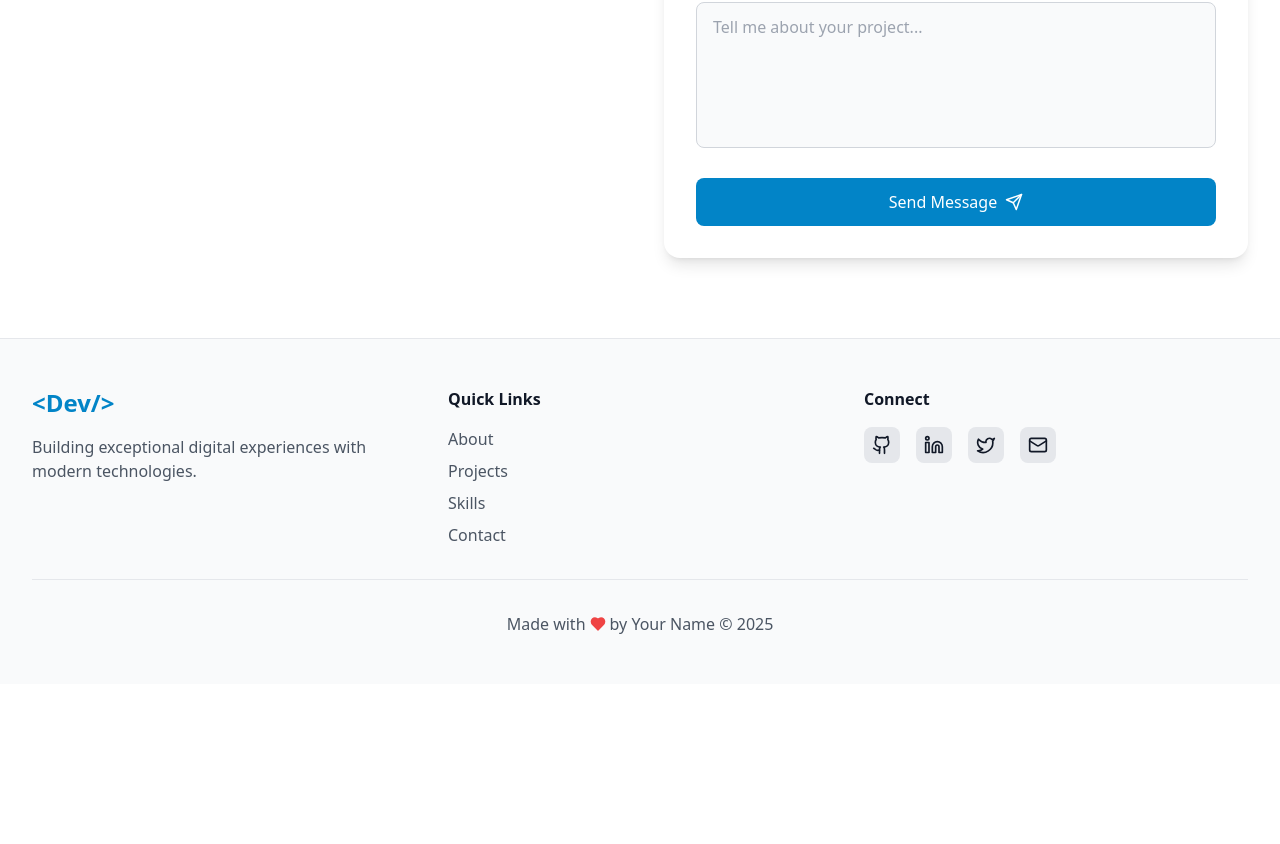
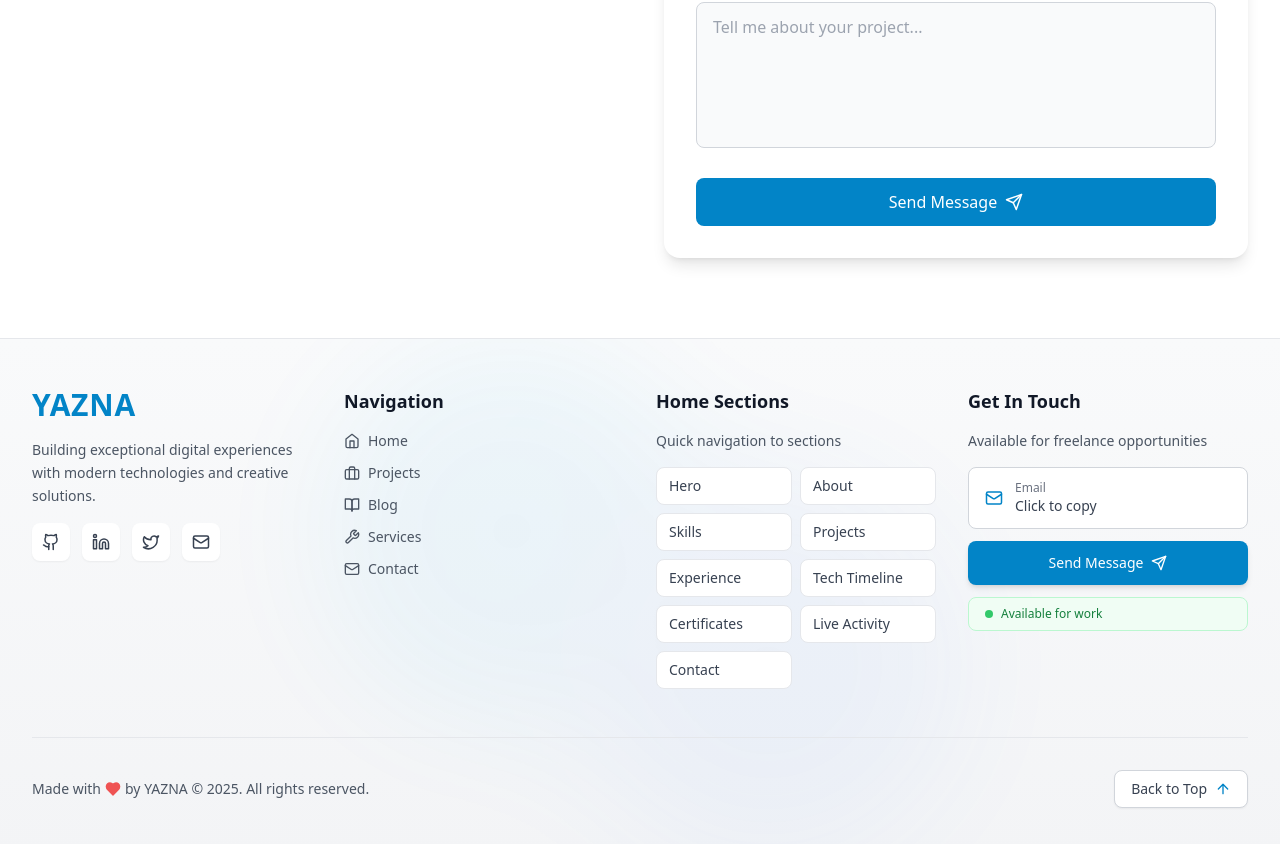
Before and after one commit to ahmad-imtiyaz/portofolio-website, a React (Vite) app: page /contact in a window 1280 px wide. Shown: the part 672-1516 px from the top of the page. Before the commit the page ends 1356 px from the top, so only its background shows below. Built offline with nearby package versions, Linux system fonts and the light colour scheme.

Commit message:
footer baru

```diff
--- a/src/components/layout/Footer.jsx
+++ b/src/components/layout/Footer.jsx
@@ -1,107 +1,275 @@
-// Footer component with social links and copyright
-import { Github, Linkedin, Twitter, Mail, Heart } from "lucide-react";
+// Modern Footer with animations and updated navigation
+import { useState } from "react";
+import { Link, useLocation } from "react-router-dom";
+import {
+  Github,
+  Linkedin,
+  Twitter,
+  Mail,
+  Heart,
+  Home,
+  Briefcase,
+  BookOpen,
+  Wrench,
+  Send,
+  ArrowUp,
+} from "lucide-react";
 
 const Footer = () => {
   const currentYear = new Date().getFullYear();
+  const location = useLocation();
+  const isHomePage = location.pathname === "/";
+  const [copiedEmail, setCopiedEmail] = useState(false);
+  const [activeSection, setActiveSection] = useState(null);
+
+  // Navigation links matching Navbar
+  const navLinks = [
+    { path: "/", label: "Home", icon: Home },
+    { path: "/projects", label: "Projects", icon: Briefcase },
+    { path: "/blog", label: "Blog", icon: BookOpen },
+    { path: "/services", label: "Services", icon: Wrench },
+    { path: "/contact", label: "Contact", icon: Mail },
+  ];
 
   const socialLinks = [
-    { icon: Github, href: "https://github.com/yourusername", label: "GitHub" },
+    {
+      icon: Github,
+      href: "https://github.com/yourusername",
+      label: "GitHub",
+      color: "hover:bg-gray-800 dark:hover:bg-gray-600",
+    },
     {
       icon: Linkedin,
       href: "https://linkedin.com/in/yourusername",
       label: "LinkedIn",
+      color: "hover:bg-blue-600",
     },
     {
       icon: Twitter,
       href: "https://twitter.com/yourusername",
       label: "Twitter",
+      color: "hover:bg-sky-500",
     },
-    { icon: Mail, href: "mailto:your.email@example.com", label: "Email" },
+    {
+      icon: Mail,
+      href: "mailto:your.email@example.com",
+      label: "Email",
+      color: "hover:bg-red-500",
+    },
   ];
 
+  // Home page sections for quick navigation
+  const homeSections = [
+    { id: "hero", label: "Hero" },
+    { id: "about", label: "About" },
+    { id: "skills", label: "Skills" },
+    { id: "projects", label: "Projects" },
+    { id: "experience", label: "Experience" },
+    { id: "tech-timeline", label: "Tech Timeline" },
+    { id: "certificates", label: "Certificates" },
+    { id: "live-activity", label: "Live Activity" },
+    { id: "contact", label: "Contact" },
+  ];
+
+  const scrollToSection = (sectionId) => {
+    if (!isHomePage) {
+      // Kalau bukan di home, redirect ke home dulu
+      window.location.href = `/#${sectionId}`;
+    } else {
+      const element = document.getElementById(sectionId);
+      if (element) {
+        element.scrollIntoView({ behavior: "smooth", block: "start" });
+      }
+    }
+  };
+
+  const copyEmail = () => {
+    navigator.clipboard.writeText("your.email@example.com");
+    setCopiedEmail(true);
+    setTimeout(() => setCopiedEmail(false), 2000);
+  };
+
+  const scrollToTop = () => {
+    window.scrollTo({ top: 0, behavior: "smooth" });
+  };
+
   return (
-    <footer className="bg-gray-50 dark:bg-gray-800 border-t dark:border-gray-700 transition-colors">
-      <div className="max-w-7xl mx-auto px-4 sm:px-6 lg:px-8 py-12">
-        <div className="grid grid-cols-1 md:grid-cols-3 gap-8">
-          {/* Brand */}
-          <div>
-            <h3 className="text-2xl font-bold text-primary-600 dark:text-primary-400 mb-4">
-              &lt;Dev/&gt;
-            </h3>
-            <p className="text-gray-600 dark:text-gray-400">
-              Building exceptional digital experiences with modern technologies.
+    <footer className="relative bg-gradient-to-b from-gray-50 to-gray-100 dark:from-gray-800 dark:to-gray-900 border-t dark:border-gray-700 transition-colors overflow-hidden">
+      {/* Decorative Background */}
+      <div className="absolute inset-0 opacity-5">
+        <div className="absolute top-0 left-1/4 w-96 h-96 bg-primary-500 rounded-full blur-3xl"></div>
+        <div className="absolute bottom-0 right-1/4 w-96 h-96 bg-blue-500 rounded-full blur-3xl"></div>
+      </div>
+
+      <div className="relative max-w-7xl mx-auto px-4 sm:px-6 lg:px-8 py-12">
+        {/* Main Footer Content */}
+        <div className="grid grid-cols-1 md:grid-cols-2 lg:grid-cols-4 gap-8 mb-12">
+          {/* Brand & Description */}
+          <div className="lg:col-span-1">
+            <Link to="/" className="inline-block mb-4">
+              <h3 className="text-3xl font-extrabold tracking-wide text-primary-600 dark:text-primary-400 hover:scale-105 transition-transform">
+                YAZNA
+              </h3>
+            </Link>
+            <p className="text-gray-600 dark:text-gray-400 text-sm leading-relaxed mb-4">
+              Building exceptional digital experiences with modern technologies
+              and creative solutions.
             </p>
-          </div>
 
-          {/* Quick Links */}
-          <div>
-            <h4 className="font-semibold text-gray-900 dark:text-white mb-4">
-              Quick Links
-            </h4>
-            <ul className="space-y-2">
-              <li>
-                <a
-                  href="#about"
-                  className="text-gray-600 dark:text-gray-400 hover:text-primary-600 dark:hover:text-primary-400 transition-colors"
-                >
-                  About
-                </a>
-              </li>
-              <li>
-                <a
-                  href="#projects"
-                  className="text-gray-600 dark:text-gray-400 hover:text-primary-600 dark:hover:text-primary-400 transition-colors"
-                >
-                  Projects
-                </a>
-              </li>
-              <li>
-                <a
-                  href="#skills"
-                  className="text-gray-600 dark:text-gray-400 hover:text-primary-600 dark:hover:text-primary-400 transition-colors"
-                >
-                  Skills
-                </a>
-              </li>
-              <li>
-                <a
-                  href="#contact"
-                  className="text-gray-600 dark:text-gray-400 hover:text-primary-600 dark:hover:text-primary-400 transition-colors"
-                >
-                  Contact
-                </a>
-              </li>
-            </ul>
-          </div>
-
-          {/* Social Links */}
-          <div>
-            <h4 className="font-semibold text-gray-900 dark:text-white mb-4">
-              Connect
-            </h4>
-            <div className="flex space-x-4">
-              {socialLinks.map(({ icon: Icon, href, label }) => (
+            {/* Social Links */}
+            <div className="flex space-x-3">
+              {socialLinks.map(({ icon: Icon, href, label, color }) => (
                 <a
                   key={label}
                   href={href}
                   target="_blank"
                   rel="noopener noreferrer"
                   aria-label={label}
-                  className="p-2 bg-gray-200 dark:bg-gray-700 rounded-lg hover:bg-primary-600 dark:hover:bg-primary-600 hover:text-white transition-colors"
+                  className={`p-2.5 bg-white dark:bg-gray-800 rounded-lg shadow-sm hover:shadow-md text-gray-700 dark:text-gray-300 hover:text-white transition-all transform hover:scale-110 ${color}`}
                 >
-                  <Icon size={20} />
+                  <Icon size={18} />
                 </a>
               ))}
             </div>
           </div>
+
+          {/* Quick Navigation */}
+          <div>
+            <h4 className="font-bold text-gray-900 dark:text-white mb-4 text-lg">
+              Navigation
+            </h4>
+            <ul className="space-y-3">
+              {navLinks.map(({ path, label, icon: Icon }) => (
+                <li key={path}>
+                  <Link
+                    to={path}
+                    className="flex items-center space-x-2 text-gray-600 dark:text-gray-400 hover:text-primary-600 dark:hover:text-primary-400 transition-colors group"
+                  >
+                    <Icon
+                      size={16}
+                      className="group-hover:translate-x-1 transition-transform"
+                    />
+                    <span className="text-sm">{label}</span>
+                  </Link>
+                </li>
+              ))}
+            </ul>
+          </div>
+
+          {/* Home Sections Quick Nav */}
+          <div>
+            <h4 className="font-bold text-gray-900 dark:text-white mb-4 text-lg">
+              Home Sections
+            </h4>
+            <p className="text-sm text-gray-600 dark:text-gray-400 mb-4">
+              Quick navigation to sections
+            </p>
+
+            <div className="grid grid-cols-2 gap-2">
+              {homeSections.map(({ id, label }) => (
+                <button
+                  key={id}
+                  onClick={() => {
+                    scrollToSection(id);
+                    setActiveSection(id);
+                    setTimeout(() => setActiveSection(null), 1000);
+                  }}
+                  className={`px-3 py-2 text-left rounded-lg border text-sm font-medium transition-all ${
+                    activeSection === id
+                      ? "bg-primary-100 dark:bg-primary-900/30 border-primary-500 text-primary-700 dark:text-primary-400"
+                      : "bg-white dark:bg-gray-800 border-gray-200 dark:border-gray-700 text-gray-700 dark:text-gray-300 hover:border-primary-400 dark:hover:border-primary-500 hover:bg-primary-50 dark:hover:bg-primary-900/10"
+                  }`}
+                >
+                  {label}
+                </button>
+              ))}
+            </div>
+          </div>
+
+          {/* Quick Contact */}
+          <div>
+            <h4 className="font-bold text-gray-900 dark:text-white mb-4 text-lg">
+              Get In Touch
+            </h4>
+            <p className="text-sm text-gray-600 dark:text-gray-400 mb-4">
+              Available for freelance opportunities
+            </p>
+
+            <div className="space-y-3">
+              {/* Email Copy Button */}
+              <button
+                onClick={copyEmail}
+                className="w-full px-4 py-3 bg-white dark:bg-gray-800 border border-gray-300 dark:border-gray-700 rounded-lg hover:border-primary-500 dark:hover:border-primary-500 transition-all text-left group"
+              >
+                <div className="flex items-center justify-between">
+                  <div className="flex items-center space-x-3">
+                    <Mail
+                      size={18}
+                      className="text-primary-600 dark:text-primary-400"
+                    />
+                    <div>
+                      <p className="text-xs text-gray-500 dark:text-gray-400">
+                        Email
+                      </p>
+                      <p className="text-sm font-medium text-gray-700 dark:text-gray-300">
+                        {copiedEmail ? "Copied!" : "Click to copy"}
+                      </p>
+                    </div>
+                  </div>
+                  {copiedEmail && (
+                    <span className="text-green-500 text-xs font-medium">
+                      ✓
+                    </span>
+                  )}
+                </div>
+              </button>
+
+              {/* Direct Contact Button */}
+              <Link
+                to="/contact"
+                className="block w-full px-4 py-3 bg-primary-600 text-white rounded-lg hover:bg-primary-700 transition-colors font-medium text-center shadow-md hover:shadow-lg"
+              >
+                <div className="flex items-center justify-center space-x-2">
+                  <span className="text-sm">Send Message</span>
+                  <Send size={16} />
+                </div>
+              </Link>
+
+              {/* Status Indicator */}
+              <div className="flex items-center space-x-2 px-4 py-2 bg-green-50 dark:bg-green-900/20 border border-green-200 dark:border-green-800 rounded-lg">
+                <div className="w-2 h-2 bg-green-500 rounded-full animate-pulse"></div>
+                <span className="text-xs font-medium text-green-700 dark:text-green-400">
+                  Available for work
+                </span>
+              </div>
+            </div>
+          </div>
         </div>
 
-        <div className="border-t dark:border-gray-700 mt-8 pt-8 text-center">
-          <p className="text-gray-600 dark:text-gray-400 flex items-center justify-center">
-            Made with{" "}
-            <Heart className="w-4 h-4 mx-1 text-red-500 fill-current" /> by Your
-            Name © {currentYear}
-          </p>
+        {/* Bottom Bar */}
+        <div className="border-t dark:border-gray-700 pt-8">
+          <div className="flex flex-col md:flex-row justify-between items-center space-y-4 md:space-y-0">
+            {/* Copyright */}
+            <p className="text-sm text-gray-600 dark:text-gray-400 flex items-center">
+              Made with{" "}
+              <Heart className="w-4 h-4 mx-1 text-red-500 fill-current animate-pulse" />
+              by YAZNA © {currentYear}. All rights reserved.
+            </p>
+
+            {/* Back to Top */}
+            <button
+              onClick={scrollToTop}
+              className="group flex items-center space-x-2 px-4 py-2 bg-white dark:bg-gray-800 border border-gray-300 dark:border-gray-700 rounded-lg hover:border-primary-500 dark:hover:border-primary-500 transition-all shadow-sm hover:shadow-md"
+            >
+              <span className="text-sm font-medium text-gray-700 dark:text-gray-300">
+                Back to Top
+              </span>
+              <ArrowUp
+                size={16}
+                className="text-primary-600 dark:text-primary-400 group-hover:-translate-y-1 transition-transform"
+              />
+            </button>
+          </div>
         </div>
       </div>
     </footer>
```
